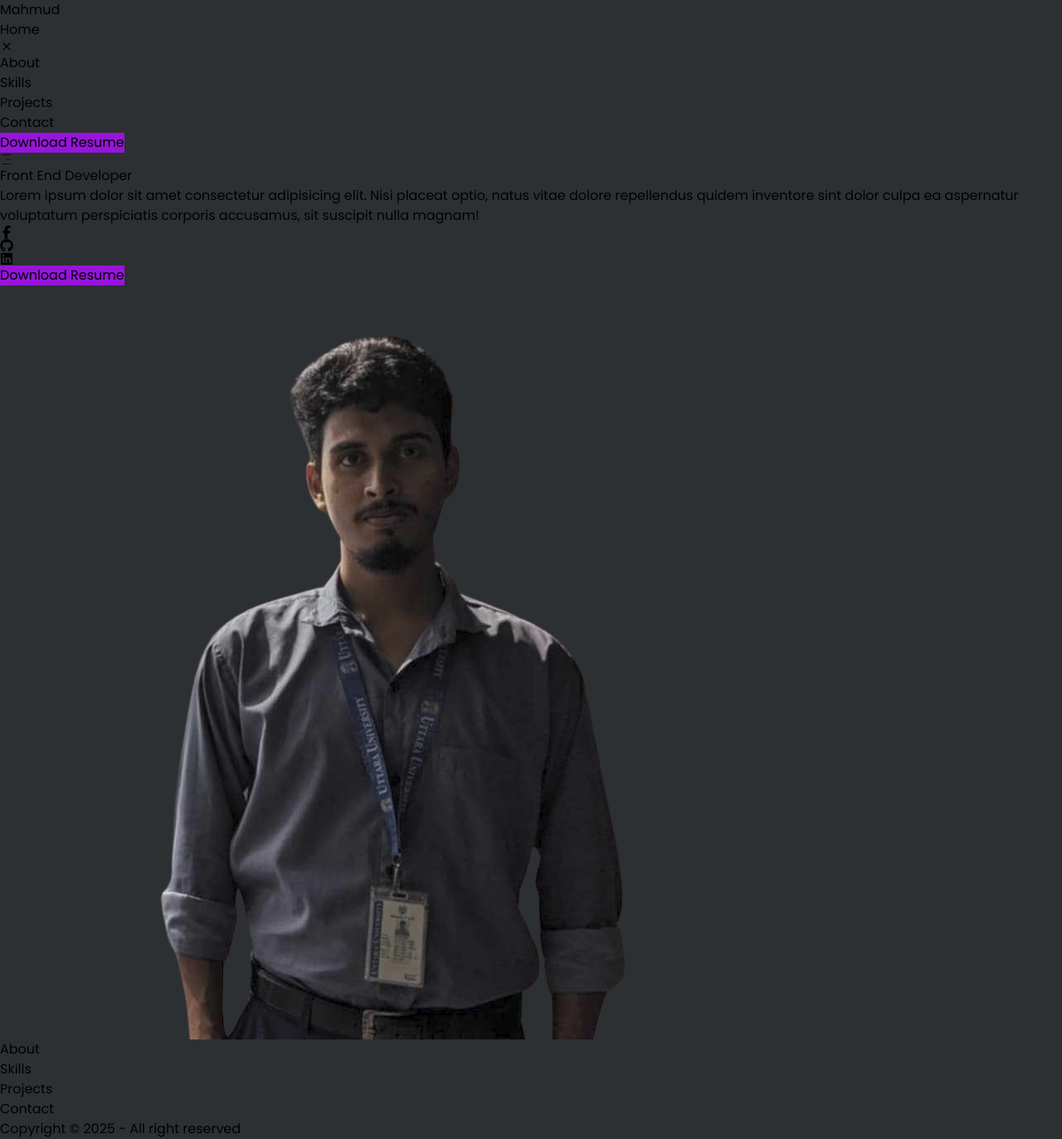
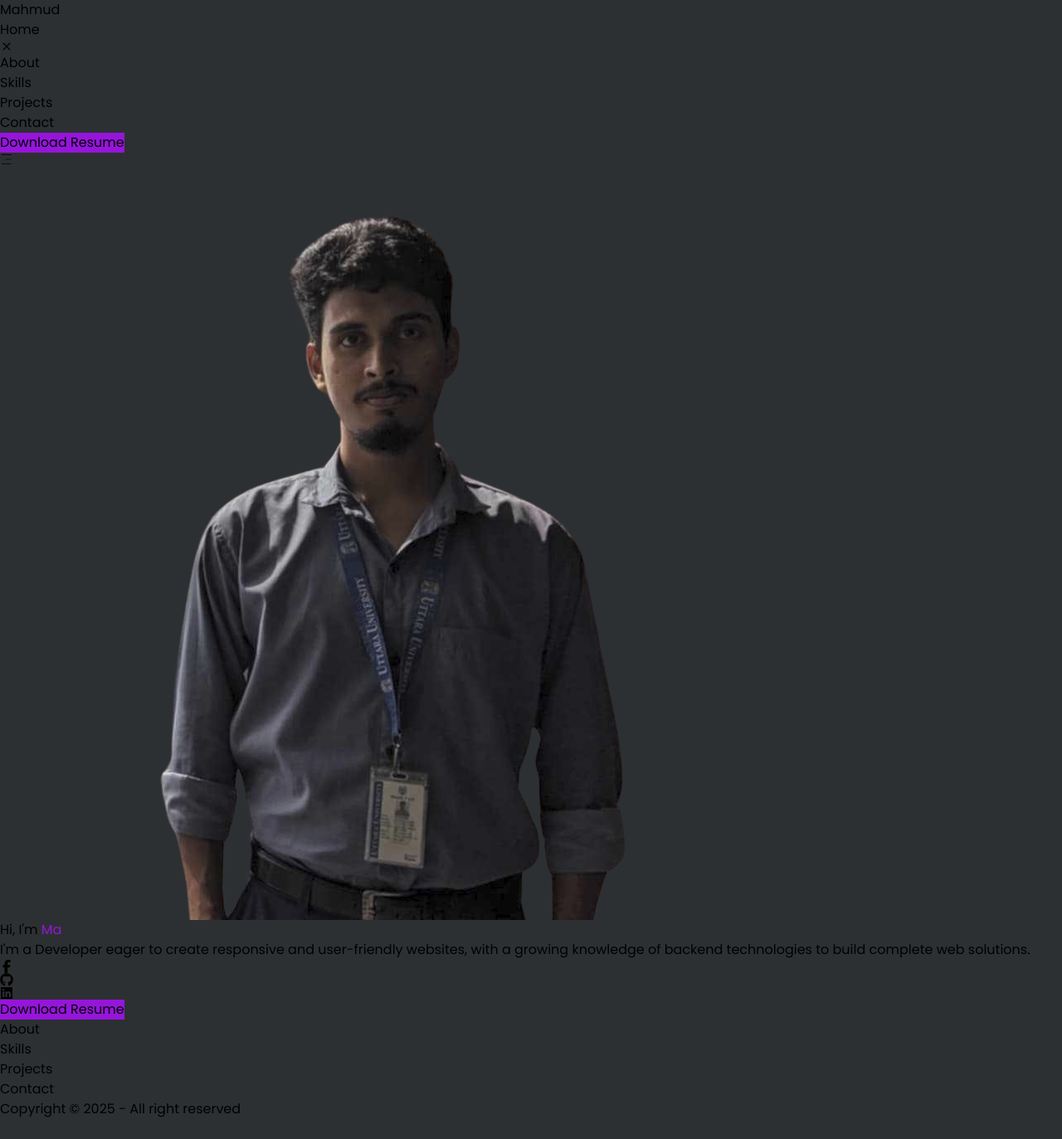
Before and after one commit to mahmuddevs/react-portfolio, a React (Vite) app: page / in a window 1280 px wide. Shown: the whole page at 83% size. After the commit the page ends 1349 px from the top, so only its background shows below. Built offline with nearby package versions, Linux system fonts and the light colour scheme.

Commit message:
banner section completed

```diff
--- a/package.json
+++ b/package.json
@@ -15,7 +15,8 @@
     "react-dom": "^18.3.1",
     "react-icons": "^5.4.0",
     "react-router-dom": "^6.28.1",
-    "react-scroll": "^1.9.0"
+    "react-scroll": "^1.9.0",
+    "react-simple-typewriter": "^5.0.1"
   },
   "devDependencies": {
     "@eslint/js": "^9.17.0",
--- a/src/index.css
+++ b/src/index.css
@@ -11,6 +11,9 @@ body {
 
 .color-accent {
   background-color: #9615db;
+}
+.text-accent {
+  color: #9615db;
 }
 
 .nav ul li a {
--- a/src/pages/home/components/Banner.jsx
+++ b/src/pages/home/components/Banner.jsx
@@ -1,20 +1,33 @@
 import { FaFacebookF, FaGithub, FaLinkedin } from "react-icons/fa6"
 import img from '../../../assets/image/mahmud.png'
+import { Typewriter } from "react-simple-typewriter"
 
 const Banner = () => {
     return (
-        <section id="banner" className='h-screen w-11/12 md:container lg:w-9/12 mx-auto grid place-items-center grid-cols-2'>
-            <div className="text-white space-y-4">
-                <h1 className="text-4xl font-semibold">Front End Developer</h1>
-                <p className="text-base">Lorem ipsum dolor sit amet consectetur adipisicing elit. Nisi placeat optio, natus vitae dolore repellendus quidem inventore sint dolor culpa ea aspernatur voluptatum perspiciatis corporis accusamus, sit suscipit nulla magnam!</p>
-                <div className="flex gap-4 text-3xl">
-                    <a href="" className="border p-2 rounded-full hover:-translate-y-1 duration-300 transition-transform"><FaFacebookF /></a>
-                    <a href="" className="border p-2 rounded-full hover:-translate-y-1 duration-300 transition-transform"><FaGithub /></a>
-                    <a href="" className="border p-2 rounded-full hover:-translate-y-1 duration-300 transition-transform"><FaLinkedin /></a>
+        <section id="banner" className='w-11/12 md:container lg:w-9/12 mx-auto grid place-items-center md:grid-cols-2 pt-14 md:pt-24 gap-6'>
+            <img src={img} alt="mahmud" className="place-self-center md:place-self-end md:col-start-2 md:row-start-1 w-9/12 sm:w-7/12 md:w-full" />
+            <div className="text-white space-y-4 md:col-start-1 md:row-start-1 mb-8 md:mb-0 text-center md:text-left">
+                <h1 className="text-2xl md:text-3xl lg:text-4xl font-semibold">
+                    Hi, I'm <span className="text-accent">
+                        <Typewriter
+                            words={['Mahmud Rashid', "A Web Developer"]}
+                            loop={true}
+                            cursor
+                            cursorStyle="|"
+                            typeSpeed={70}
+                            deleteSpeed={50}
+                            delaySpeed={1000}
+                        />
+                    </span>
+                </h1>
+                <p className="text-base w-10/12 sm:w-full xl:w-9/12 mx-auto md:mx-0">I'm a Developer eager to create responsive and user-friendly websites, with a growing knowledge of backend technologies to build complete web solutions.</p>
+                <div className="flex justify-center md:justify-start gap-4 text-3xl">
+                    <a href="https://www.facebook.com/mahmud.rashid.729768" className="border p-2 rounded-full hover:-translate-y-1 duration-300 transition-transform"><FaFacebookF /></a>
+                    <a href="https://github.com/mahmuddevs" className="border p-2 rounded-full hover:-translate-y-1 duration-300 transition-transform"><FaGithub /></a>
+                    <a href="https://www.linkedin.com/in/themahmudrashid/" className="border p-2 rounded-full hover:-translate-y-1 duration-300 transition-transform"><FaLinkedin /></a>
                 </div>
-                <button className="color-accent py-3 px-2 md:px-5 rounded-md">Download Resume</button>
+                <button className="color-accent py-3 px-2 md:px-5 rounded-md flex mx-auto md:mx-0">Download Resume</button>
             </div>
-            <img src={img} alt="mahmud" />
         </section>
     )
 }
```
Also changed, not shown: 1 other file (tests, documents, lock files or other folders).
